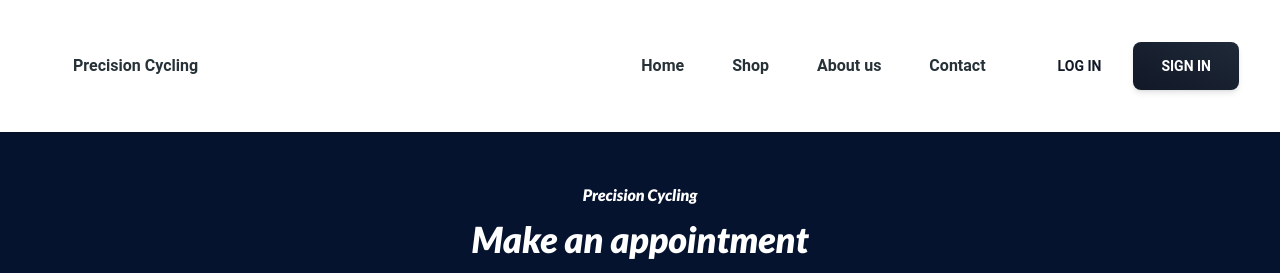
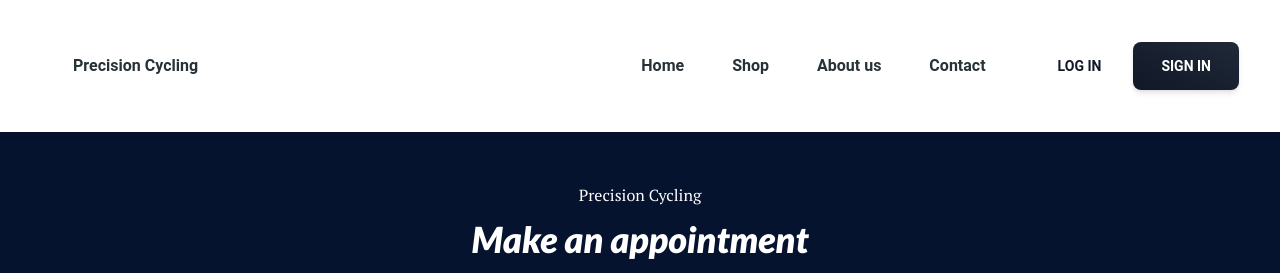
Before and after one commit to IgorMoensStudent/VisualDesign27, a Next.js app in the folder visualdesign/: page /appointment in a window 1280 px wide. Shown: the top 273 px of the page. Built offline with nearby package versions, Linux system fonts and the light colour scheme.

Commit message:
font changes

```diff
--- a/visualdesign/pages/about/index.tsx
+++ b/visualdesign/pages/about/index.tsx
@@ -24,7 +24,7 @@ const About : React.FC = () => {
         <main className="">
         <div className="mx-auto max-w-full">
             <div className="h-[15rem] w-full bg-[#06132E] text-white flex flex-col items-center justify-center">
-                <div className="text-base text-center mb-3 headerFont">Precision Cycling</div>
+                <div className="text-base text-center mb-3 bodyFont">Precision Cycling</div>
                 <div className="text-4xl font-bold mb-1 text-center headerFont">About us</div>
             </div>
         </div>
--- a/visualdesign/pages/appointment/index.tsx
+++ b/visualdesign/pages/appointment/index.tsx
@@ -12,7 +12,7 @@ const Appointment: React.FC = () => {
             <main className="">
                 <div className="mx-auto max-w-full">
                     <div className="h-[15rem] w-full bg-[#06132E] text-white flex flex-col items-center justify-center">
-                        <div className="text-base text-center mb-3 headerFont">Precision Cycling</div>
+                        <div className="text-base text-center mb-3 bodyFont">Precision Cycling</div>
                         <div className="text-4xl font-bold mb-1 text-center headerFont">Make an appointment</div>
 
                         <div className="flex flex-wrap gap-2 mt-4">
--- a/visualdesign/pages/contact/index.tsx
+++ b/visualdesign/pages/contact/index.tsx
@@ -13,7 +13,7 @@ const Contact: React.FC = () => {
       <main>
         <div className="mx-auto max-w-full">
                 <div className="h-[15rem] w-full bg-[#06132E] text-white flex flex-col items-center justify-center">
-                    <div className="text-base text-center mb-3 headerFont">Precision Cycling</div>
+                    <div className="text-base text-center mb-3 bodyFont">Precision Cycling</div>
                     <div className="text-4xl font-bold mb-1 text-center headerFont">Contact Us</div>
                 </div>
             </div>
--- a/visualdesign/pages/shop/index.tsx
+++ b/visualdesign/pages/shop/index.tsx
@@ -108,7 +108,7 @@ const Shop: React.FC = () => {
 
              <div className="mx-auto max-w-full">
               <div className="h-[15rem] w-full bg-[#06132E] text-white flex flex-col items-center justify-center">
-                  <div className="text-base text-center mb-3 headerFont">Precision Cycling</div>
+                  <div className="text-base text-center mb-3 bodyFont">Precision Cycling</div>
                   <div className="text-4xl font-bold mb-1 text-center headerFont">Shop</div>
               </div>
             </div>
```
